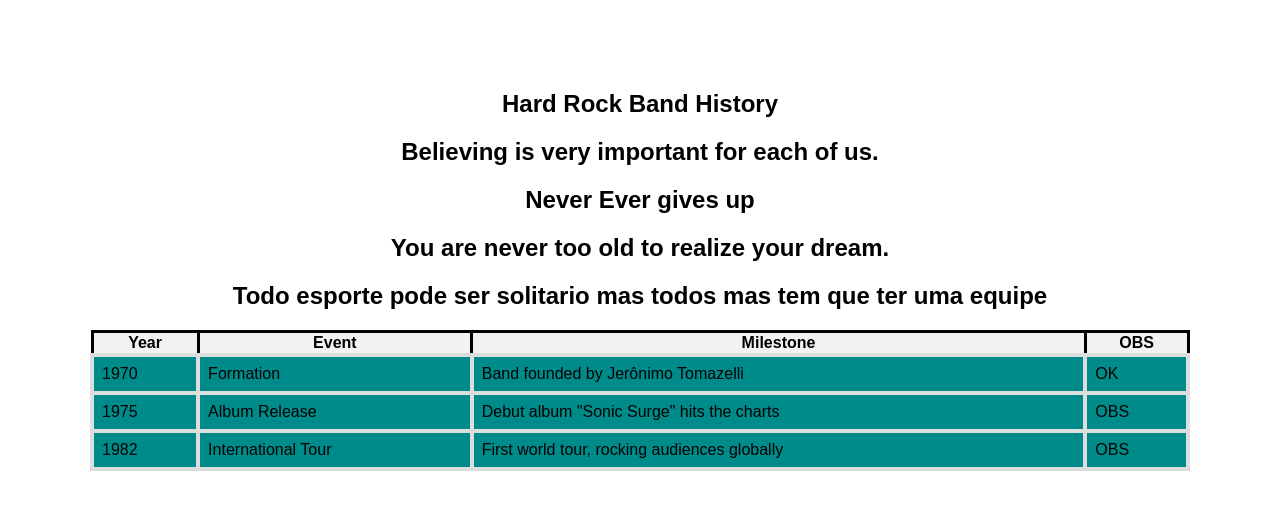
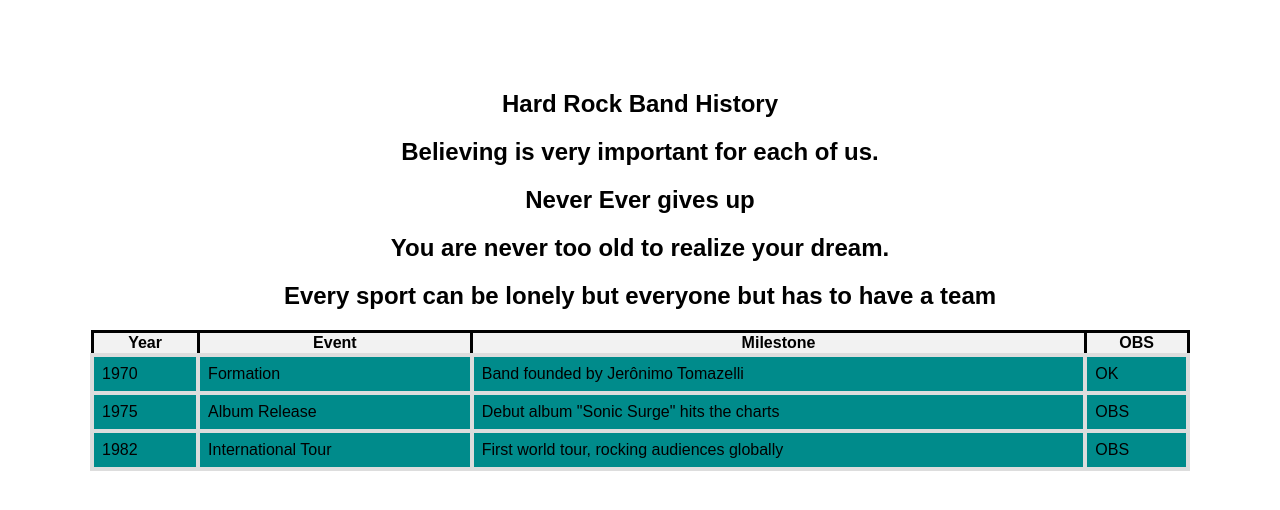
Before and after one commit to edskate/Cria--o-de--Ingles--nomes, a plain HTML site: page CriaçãoNomes.html in a window 1280 px wide. Drawn offline with Linux system fonts and the light colour scheme.

Commit message:
add tags

```diff
--- a/CriaçãoNomes.html
+++ b/CriaçãoNomes.html
@@ -38,11 +38,11 @@
 </head>
 <body>
 
-    <h2>Hard Rock Band History</h2>
+  <h2>Hard Rock Band History</h2>
     <h2>Believing is very important for each of us.</h2>
     <h2>Never Ever gives up</h2>
     <h2>You are never too old to realize your dream.</h2>
-    <h2>Todo esporte pode ser solitario mas todos mas tem que ter uma equipe</h2>
+    <h2>Every sport can be lonely but everyone but has to have a team </h2>
 
     <table>
         <thead>
```
